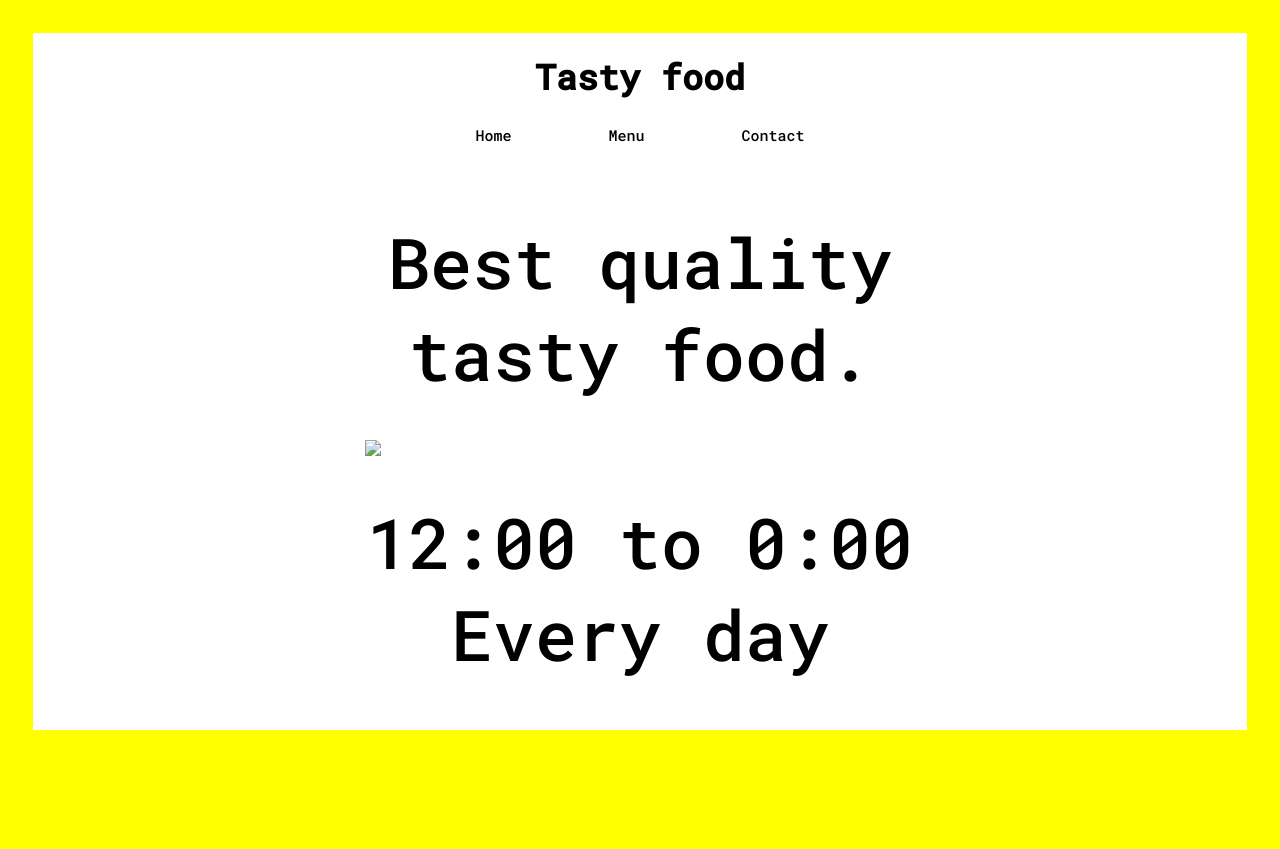
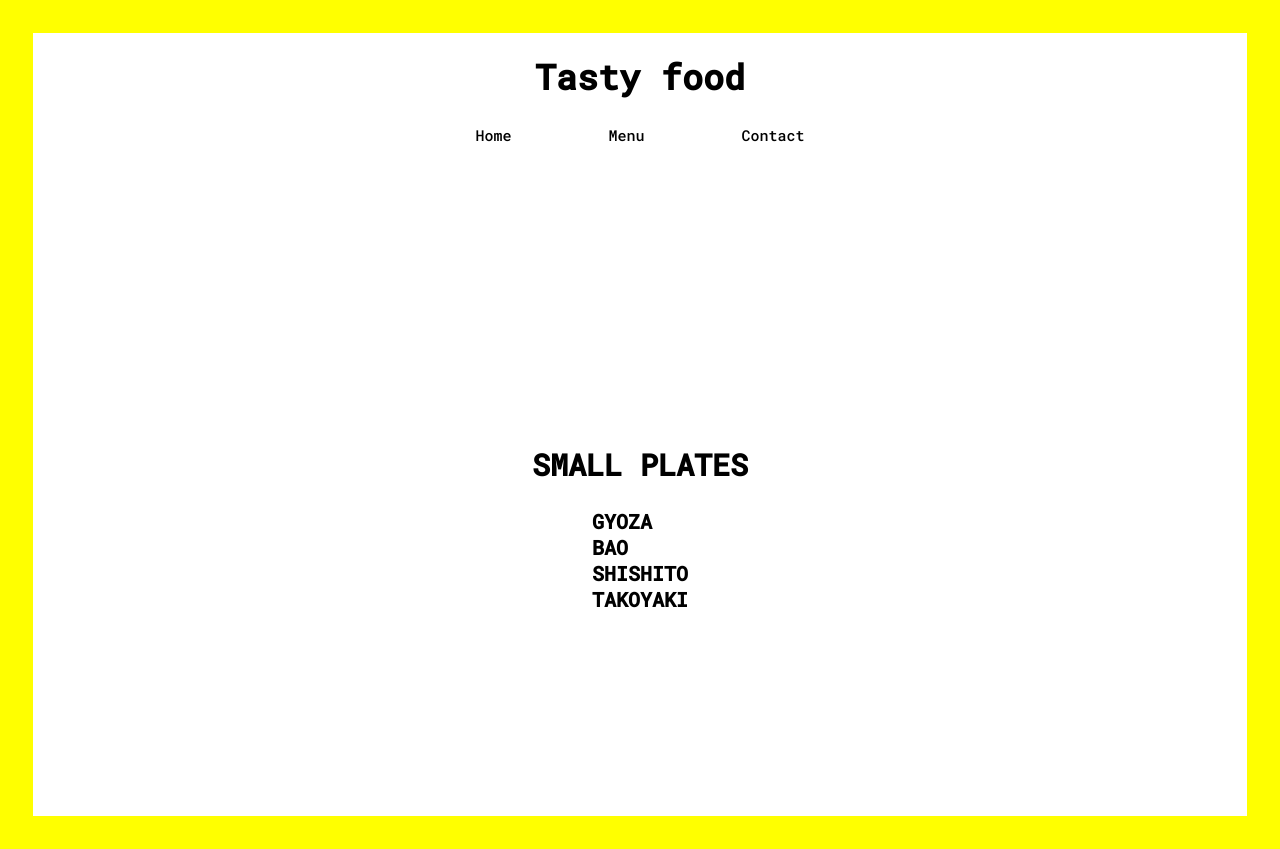
Before and after one commit to Akashzxr/restaurant-page, a website built with webpack: page dist/index.html in a window 1280 px wide. Both pictures are taken after a click on the button "Menu". Before the commit the page ends 800 px from the top, so only its background shows below. Built offline with nearby package versions, Linux system fonts and the light colour scheme; files whose address does not match are found by name.

Commit message:
added demo contents,finished all modules,functions are working

```diff
--- /dev/null
+++ b/src/contact.js
@@ -0,0 +1,7 @@
+import { contents } from "./elements";
+import { element } from "./elements";
+
+export function contacts(){
+    let container = document.createElement('div');
+    element(container,"contact-container","555 Wellington St.Central, HK      + 852 1234 5678 ",contents);
+}
--- a/src/index.js
+++ b/src/index.js
@@ -1,5 +1,3 @@
 import "./style.css";
-import { createheader } from "./elements";
-import {home} from "./home";
-createheader();
-home();
+import {run} from "./run";
+run();
--- /dev/null
+++ b/src/menu.js
@@ -0,0 +1,31 @@
+
+import { contents } from "./elements";
+import { element } from "./elements";
+
+export function menu(){
+    let container = document.createElement('div');
+    element(container,'menu-container',null,contents);
+//plate section
+    let smallplates = document.createElement('div');
+    element(smallplates,'menu-plates-sec',null,container);
+
+    let plates_heading = document.createElement('h2');
+    element(plates_heading,'plates-heading',"SMALL PLATES",smallplates);
+
+    let plates_items = document.createElement('div');
+    element(plates_items,"plate-items-div",null,smallplates);
+
+    let plate_gyoza = document.createElement('h2');
+    element(plate_gyoza,'plate-item',"GYOZA",plates_items);
+
+    let plate_bao = document.createElement('h2');
+    element(plate_bao,'plate-item',"BAO",plates_items);
+
+    let plate_SHISHITO = document.createElement('h2');
+    element(plate_SHISHITO,"plate-item","SHISHITO",plates_items);
+
+    let plate_TAKOYAKI = document.createElement('h2');
+    element(plate_TAKOYAKI,"plate-item","TAKOYAKI",plates_items);
+//************************************************/////////////
+
+}
--- /dev/null
+++ b/src/run.js
@@ -0,0 +1,41 @@
+import { createheader } from "./elements";
+import { home } from "./home";
+import { menu } from "./menu";
+import { contacts } from "./contact";
+
+export function run(){
+    createheader();
+    home();
+    menu();
+    contacts();
+
+    let home_container = document.querySelector('.home-container');
+    let menu_container = document.querySelector('.menu-container');
+    let contact_container = document.querySelector('.contact-container');
+
+    menu_container.classList.add('active');
+    contact_container.classList.add('active');
+
+    let home_btn = document.querySelector('.home-btn');
+    let menu_btn = document.querySelector('.menu-btn');
+    let contact_btn = document.querySelector('.contact-btn');
+
+    home_btn.addEventListener('click',()=>{
+       home_container.classList.remove('active');
+       menu_container.classList.add('active');
+       contact_container.classList.add('active');
+    });
+
+
+    menu_btn.addEventListener('click',()=>{
+        home_container.classList.add('active');
+        menu_container.classList.remove('active');
+        contact_container.classList.add('active');
+    });
+
+    contact_btn.addEventListener('click',()=>{
+        home_container.classList.add('active');
+        menu_container.classList.add('active');
+        contact_container.classList.remove('active');
+    })
+}
--- a/src/style.css
+++ b/src/style.css
@@ -66,3 +66,42 @@ body{
     text-align: center;
     width: 564px;
 }
+
+/*menu section*/
+.menu-plates-sec{
+    display: flex;
+    flex-direction: column;
+    align-items: center;
+    justify-content: center;
+    height: 600px;
+}
+
+.plates-heading{
+    font-size: 30px;
+}
+
+.plate-items-div{
+    display: flex;
+    flex-direction: column;
+}
+
+.plate-item{
+    display: inline-block;
+    margin: 0;
+    font-size: 20px;
+}
+
+/*contact-section*/
+.contact-container{
+    display: flex;
+    align-items: center;
+    justify-content: center;
+    height: 600px;
+    width: 451px;
+    align-self: center;
+    font-size: 50px;
+}
+
+.active{
+    display: none;
+}
```
Also changed, not shown: dist/main.js.
